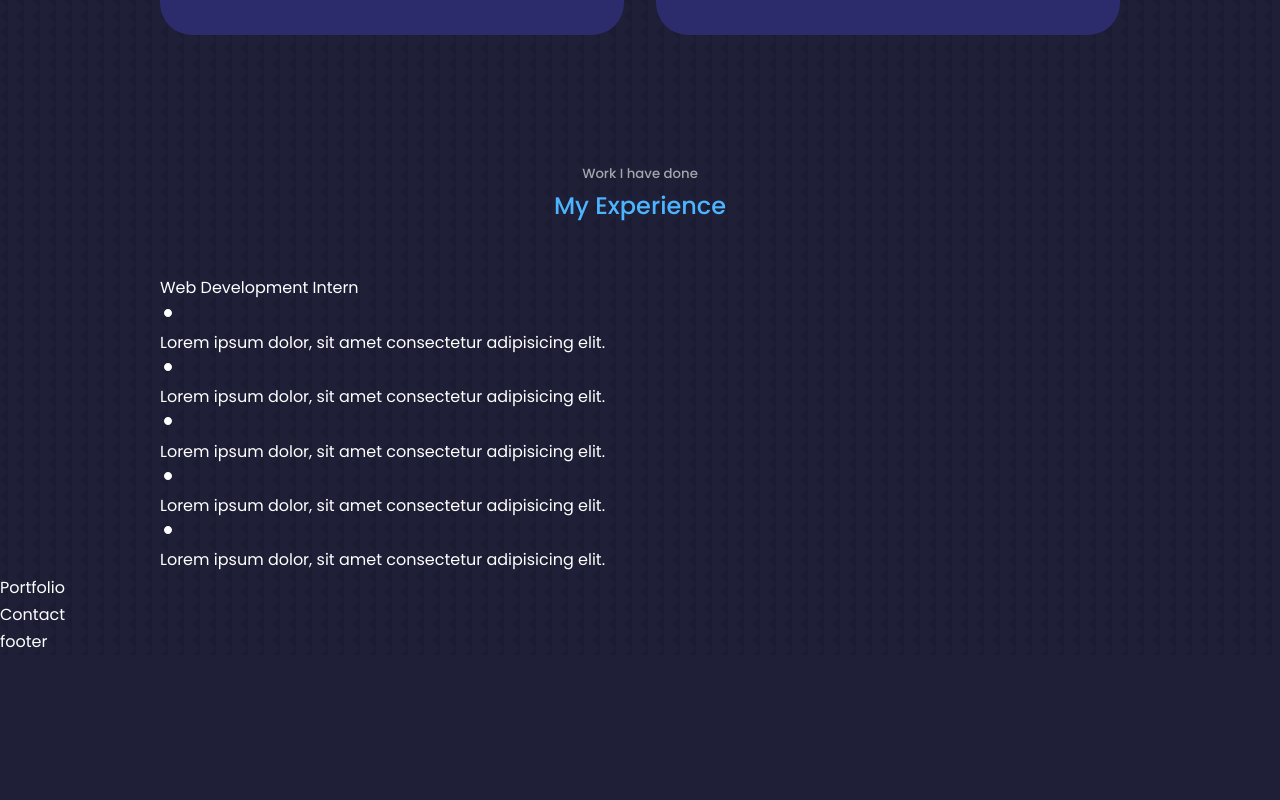
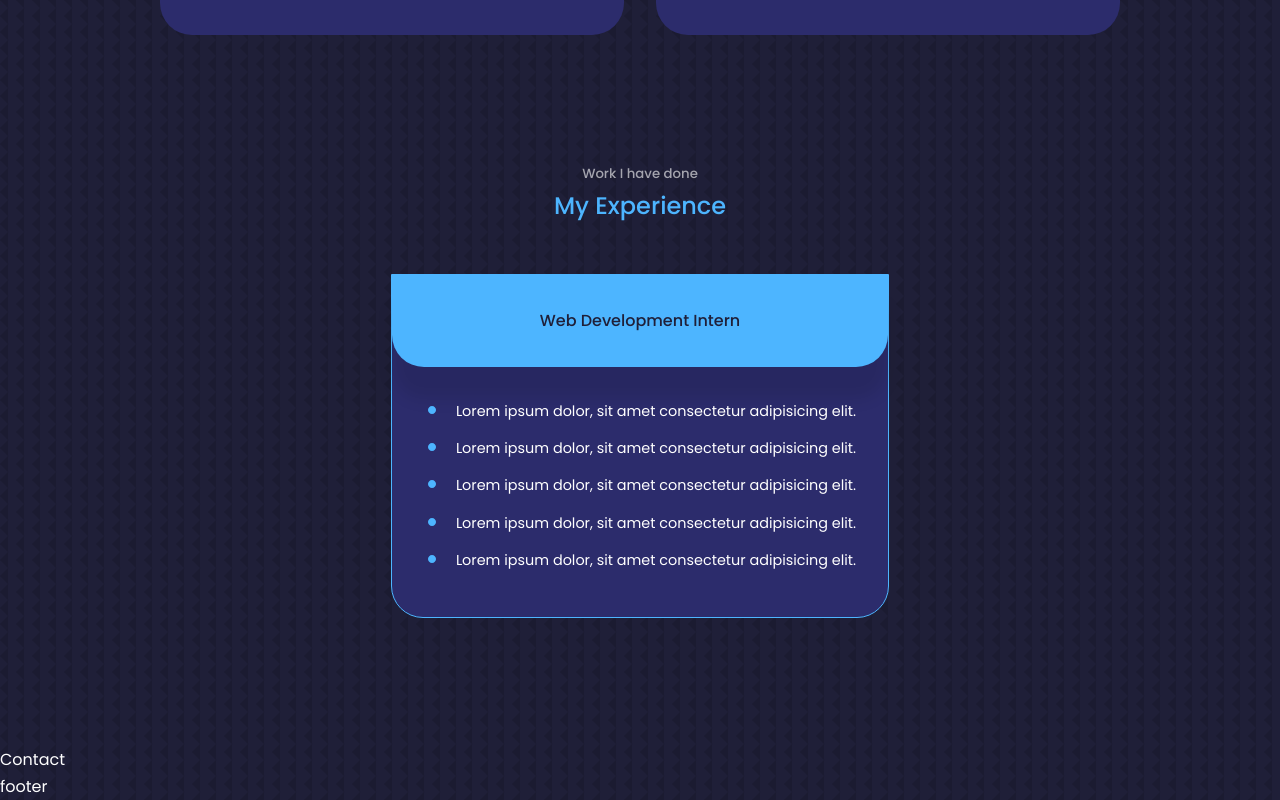
Before and after one commit to bhavyak13/portfolio, a React (Create React App) app: page / in a window 1280 px wide. Shown: the part 2232-3032 px from the top of the page. Before the commit the page ends 2887 px from the top, so only its background shows below. Built offline with nearby package versions, Linux system fonts and the light colour scheme; the HTML template or start-up script is replaced by a standard one.

Commit message:
Experience.css added

```diff
--- a/src/App.js
+++ b/src/App.js
@@ -1,3 +1,12 @@
+/*
+
+experience ->skills
+services -> experience
+Projects -> projects
+testimonials -> certificates
+
+*/
+
 import React from 'react'
 import Header from './Components/01_Header/Header'
 import Navbar from './Components/02_Navbar/Navbar'
@@ -7,7 +16,7 @@ import Skills from './Components/04_Skills/Skills'
 import Experience from './Components/05_Experience/Experience'
 import Contact from './Components/07_Contact/Contact'
 import Footer from './Components/08_Footer/Footer'
-import Portfolio from './Components/Portfolio/Portfolio'
+import Projects from './Components/06_Projects/Projects'
 import './App.css'
 
 function App() {
@@ -18,7 +27,7 @@ function App() {
       <Skills />
       {/* <Certificates /> */}
       <Experience />
-      <Portfolio />
+      <Projects />
       <Contact />
       <Footer />
       <Navbar />
--- /dev/null
+++ b/src/Components/05_Experience/Experience.css
@@ -0,0 +1,51 @@
+.Experience__container {
+    display: flex;
+    align-items: center;
+    justify-content: center;
+}
+
+.Experience {
+    background: var(--color-bg-variant);
+    border-radius: 0 0 2rem 2rem;
+    border: 1px solid var(--color-primary);
+    height: fit-content;
+    transition: var(--transition);
+}
+
+.Experience:hover {
+    background: transparent;
+    border-color: var(--color-primary-variant);
+    cursor: default;
+}
+
+.Experience__head {
+    background: var(--color-primary);
+    padding: 2rem;
+    border-radius: 0 0 2rem 2rem;
+    box-shadow: 0 2rem 1rem rgba(0, 0, 0, 0.1);
+}
+
+.Experience__head>h3 {
+    text-align: center;
+    font-size: 1rem;
+    color: var(--color-bg);
+}
+
+.Experience__list {
+    padding: 2rem;
+}
+
+.Experience__list li {
+    display: flex;
+    gap: 1rem;
+    margin-bottom: 0.8rem;
+}
+
+.Experience__list-icon {
+    color: var(--color-primary);
+    margin-top: 3px;
+}
+
+.Experience__list p {
+    font-size: 0.9rem;
+}
--- a/src/Components/05_Experience/Experience.js
+++ b/src/Components/05_Experience/Experience.js
@@ -1,7 +1,8 @@
 import React from 'react'
 import { GoPrimitiveDot } from 'react-icons/go'
+import './Experience.css'
 
-const a=['','','','',''];
+const a = ['', '', '', '', ''];
 
 const Experience = () => {
   return (
@@ -11,16 +12,16 @@ const Experience = () => {
       <div className='container Experience__container'>
         <article className='Experience'>
           <div className='Experience__head'>
-            Web Development Intern
+            <h3>Web Development Intern</h3>
+          </div>
           <ul className='Experience__list'>
-              {a.map((e,i) => (
+            {a.map((e, i) => (
               <li key={i}>
                 <GoPrimitiveDot className='Experience__list-icon' />
                 <p>Lorem ipsum dolor, sit amet consectetur adipisicing elit.</p>
               </li>
             ))}
           </ul>
-          </div>
         </article>
       </div>
     </section>
--- /dev/null
+++ b/src/Components/06_Projects/Projects.js
@@ -0,0 +1,11 @@
+import React from 'react'
+
+const Projects = () => {
+  return (
+    <section id='project'>
+
+    </section>
+  )
+}
+
+export default Projects
--- a/src/Components/Portfolio/Portfolio.js
+++ /dev/null
@@ -1,9 +0,0 @@
-import React from 'react'
-
-const Portfolio = () => {
-  return (
-    <div>Portfolio</div>
-  )
-}
-
-export default Portfolio
```
Lines whose indentation alone changed are shown as unchanged.
